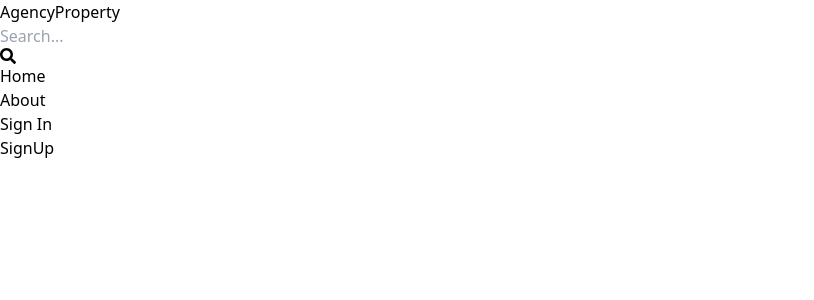
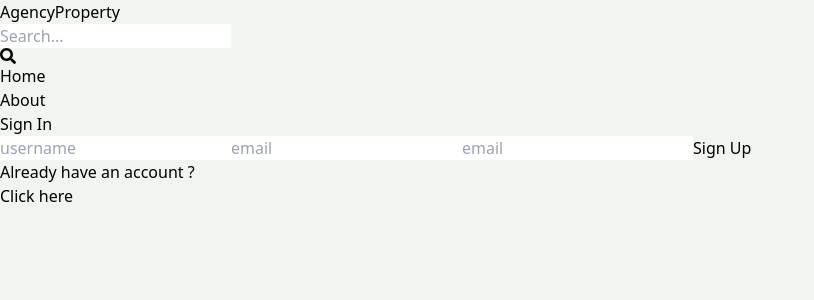
Before and after one commit to BiDi93/estate-mern, a React (Vite) app in the folder client/: page /sign-up in a window 1280 px wide. Shown: the top 300 px of the page, without its empty margins (0-814 px from the left). Built offline with nearby package versions, Linux system fonts and the light colour scheme.

Commit message:
complete sign up page UI

```diff
--- a/client/src/index.css
+++ b/client/src/index.css
@@ -1,3 +1,7 @@
 @tailwind base;
 @tailwind components;
 @tailwind utilities;
+
+body {
+  background-color: rgb(241, 245, 241);
+}
--- a/client/src/pages/SignUp.jsx
+++ b/client/src/pages/SignUp.jsx
@@ -1,7 +1,39 @@
-import React from 'react'
+import React from "react";
+import { Link } from "react-router-dom";
 
 export default function SignUp() {
   return (
-    <div>SignUp</div>
-  )
+    <div className="p-3 max-w-lg mx-auto">
+      <h1 className="text-3xl text-center font-semibold my-7"></h1>
+      <form className="flex flex-col gap-4">
+        <input
+          type="text"
+          id="username"
+          placeholder="username"
+          className="border p-3 rounded-lg"
+        />
+        <input
+          type="text"
+          id="email"
+          placeholder="email"
+          className="border p-3 rounded-lg"
+        />
+        <input
+          type="text"
+          id="email"
+          placeholder="email"
+          className="border p-3 rounded-lg"
+        />
+        <button className="bg-slate-700 text-white p-3 rounded-lg uppercase hover:opacity-90 disabled:opacity-60">
+          Sign Up
+        </button>
+      </form>
+      <div className="flex gap-2 mt-3">
+        <p>Already have an account ? </p>
+        <Link to={"/sign-in"}>
+          <span className="text-blue-600">Click here</span>
+        </Link>
+      </div>
+    </div>
+  );
 }
```
